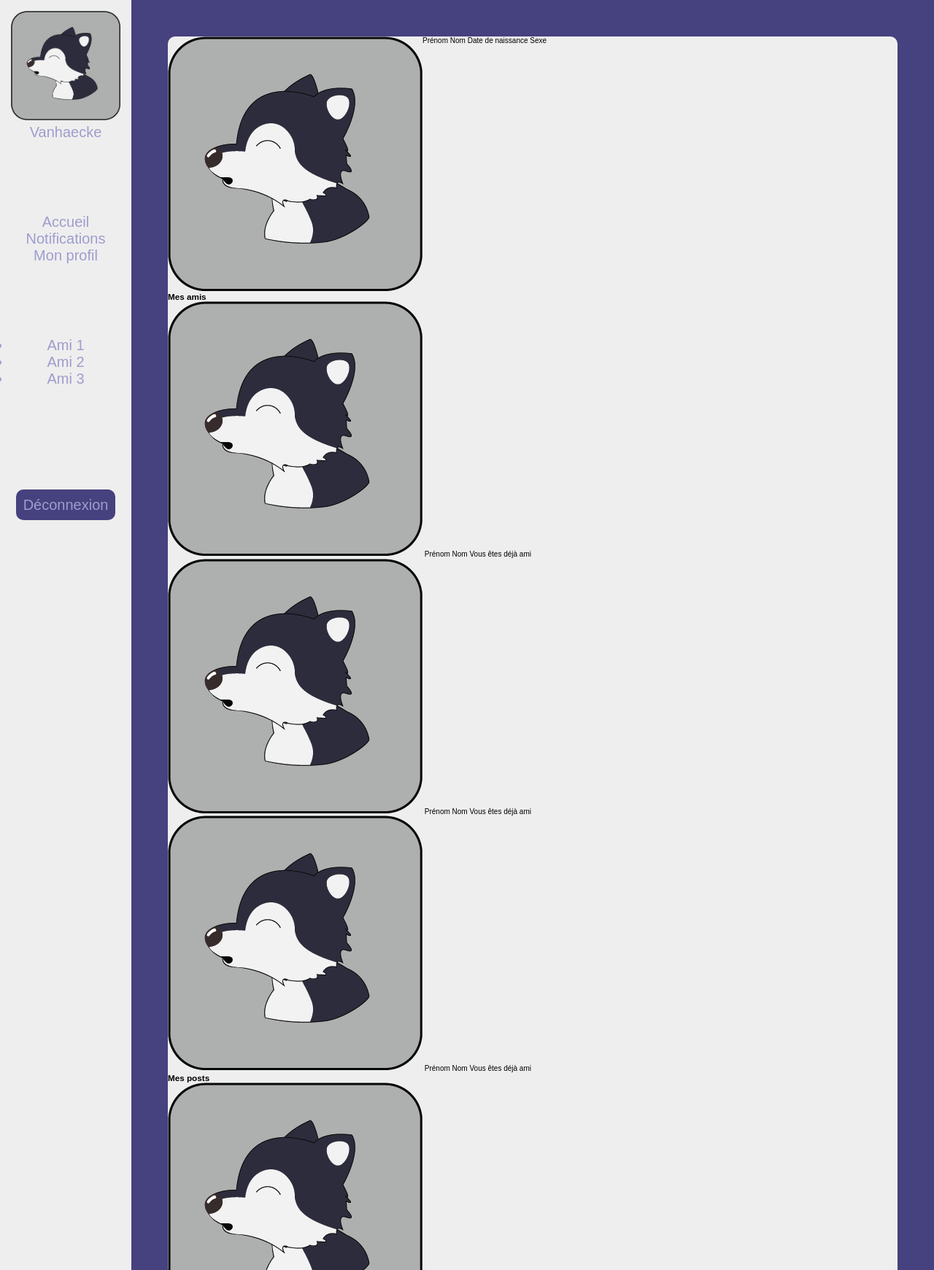
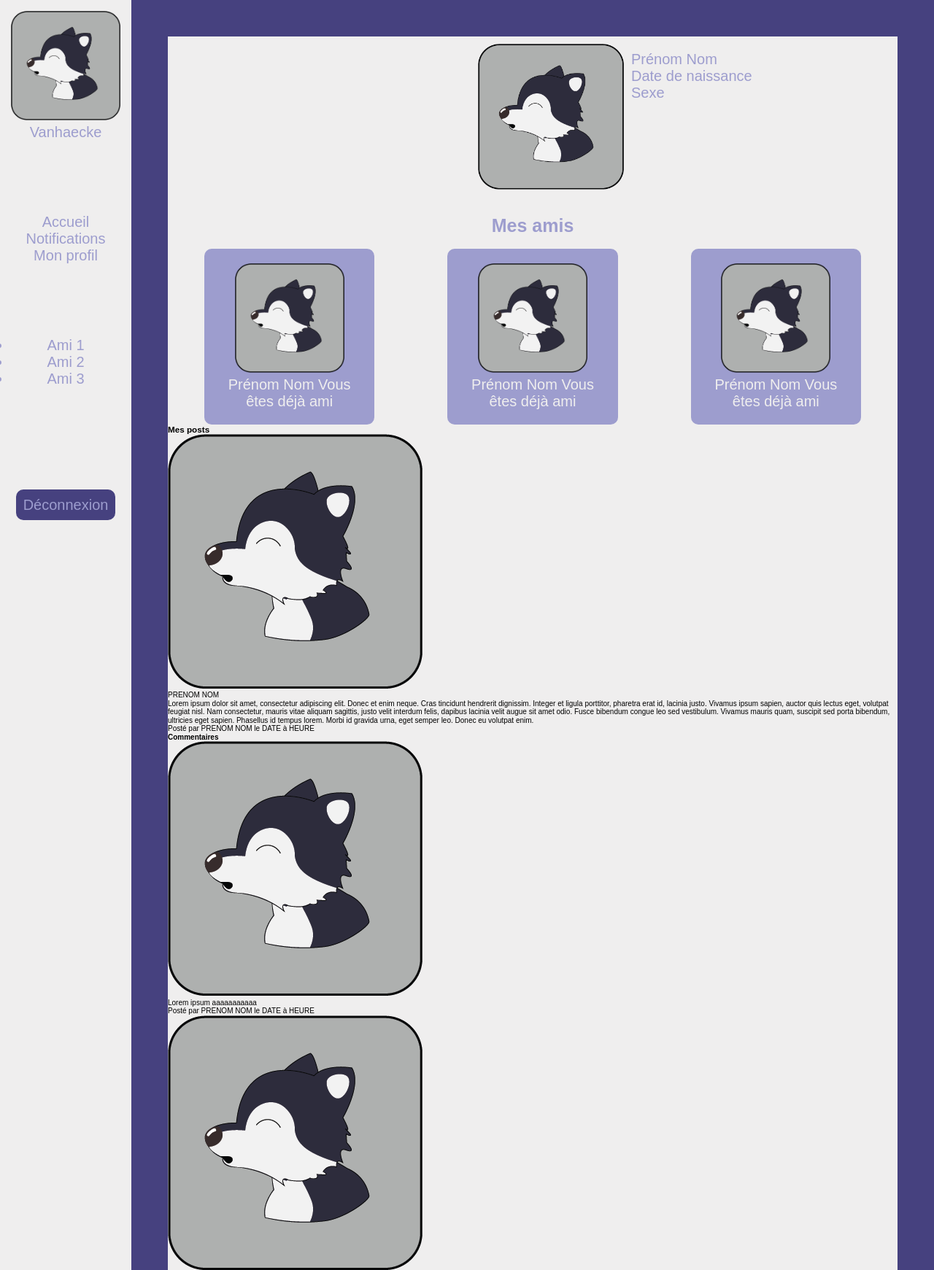
Before and after one commit to VanSkull/WOLFACE, a PHP site: page /index.php?action=profil in a window 1280 px wide. Shown: the top 1741 px of the page at 73% size. Run offline with PHP 8.4, Linux system fonts and the light colour scheme; a user stored in the database is signed in.

Commit message:
sauv2.0_01/12/2020

```diff
--- a/css/style.css
+++ b/css/style.css
@@ -294,9 +294,49 @@ body{
 .contain_contain-profil{
     background-color: #EFEEEE;
     margin: 50px;
+    padding-right:
     border-radius: 10px;
 }
 
 #profil-entete{
     display: flex;
+    margin: 25px;
+    padding: 10px;
+    padding-left: 400px;
 }
+
+#photoDeProfil-entete{
+    height: 200px;
+    width: 200px;
+}
+
+#infos{
+    font-size: 20px;
+    color: #9D9DCE;
+    margin: 10px;
+}
+
+#amis-titre{
+    text-align: center;
+    color: #9D9DCE;
+    font-size: 25px;
+}
+
+.ligne_carte-ami{
+    display: flex;
+}
+
+.carte-ami{
+    margin-right: 50px;
+    margin-left: 50px;
+    background-color: #9D9DCE;
+    padding: 20px;
+    border-radius: 10px;
+    font-size: 20px;
+    color: #EFEEEE;
+    text-align: center;
+}
+.carte-ami img{
+    height: 150px;
+    width: 150px;
+}
--- a/vues/profil.php
+++ b/vues/profil.php
@@ -39,13 +39,14 @@
                 <div id="profil-entete">
                     <img id="photoDeProfil-entete" src="images/img_profil.png" alt="Photo_de_profil_de_#" />
                     <div id="infos">
-                        <span id="profil-prenomNom">Prénom Nom</span>
-                        <span id="profil-naissance">Date de naissance</span>
+                        <span id="profil-prenomNom">Prénom Nom</span><br/>
+                        <span id="profil-naissance">Date de naissance</span><br/>
                         <span id="profil-sexe">Sexe</span>
                     </div>
                 </div>
                 <div id="profil-amis">
-                    <h3 id="amis-titre">Mes amis</h3>
+                    <h1 id="amis-titre">Mes amis</h1>
+                    <div class="ligne_carte-ami">
                         <div class="carte-ami">
                             <img class="photo-profil-ami" src="images/img_profil.png" alt="Photo_de_profil_de_#" />
                             <span class="nom-ami">Prénom Nom</span>
@@ -60,6 +61,7 @@
                             <img class="photo-profil-ami" src="images/img_profil.png" alt="Photo_de_profil_de_#" />
                             <span class="nom-ami">Prénom Nom</span>
                             <span class="status-ami">Vous êtes déjà ami</span>
+                        </div>
                     </div>
                 </div>
                 <div id="profil-post">
```
Lines whose indentation alone changed are shown as unchanged.
